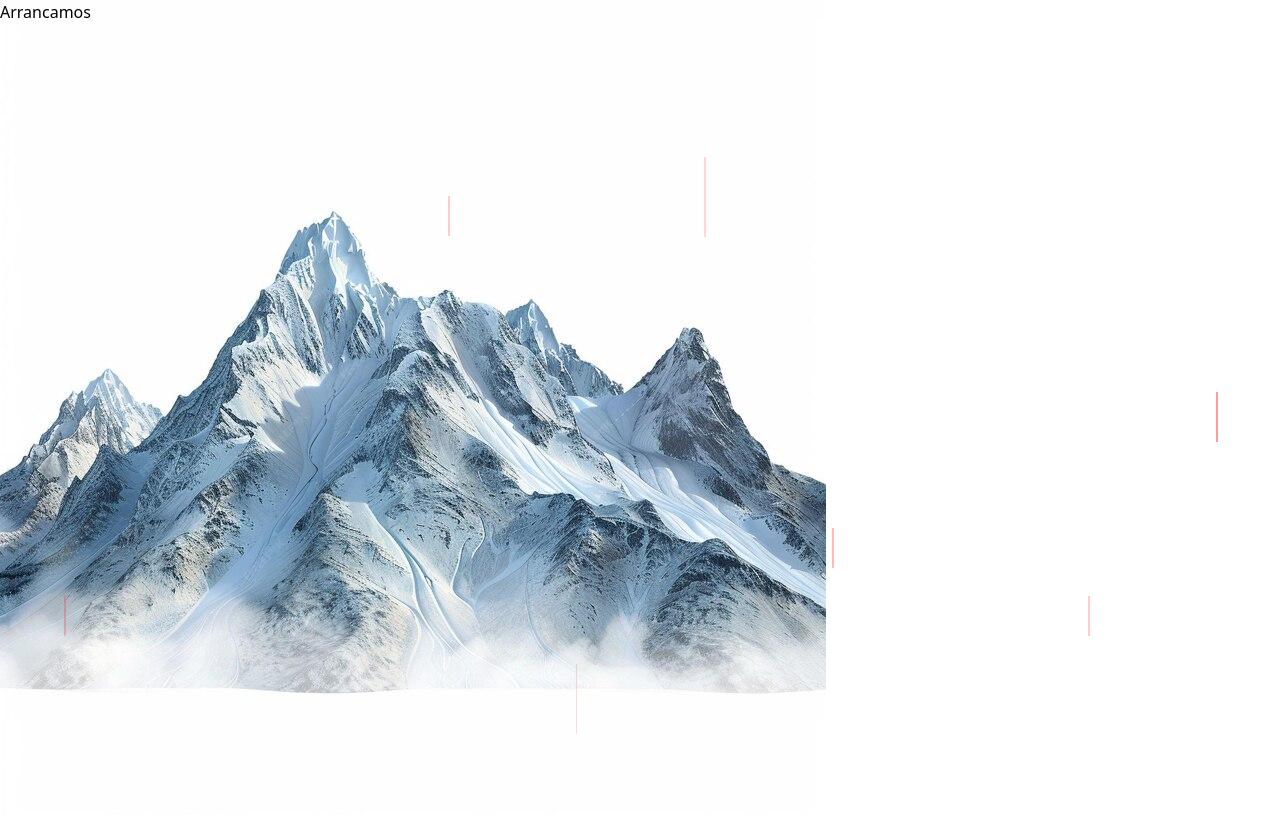
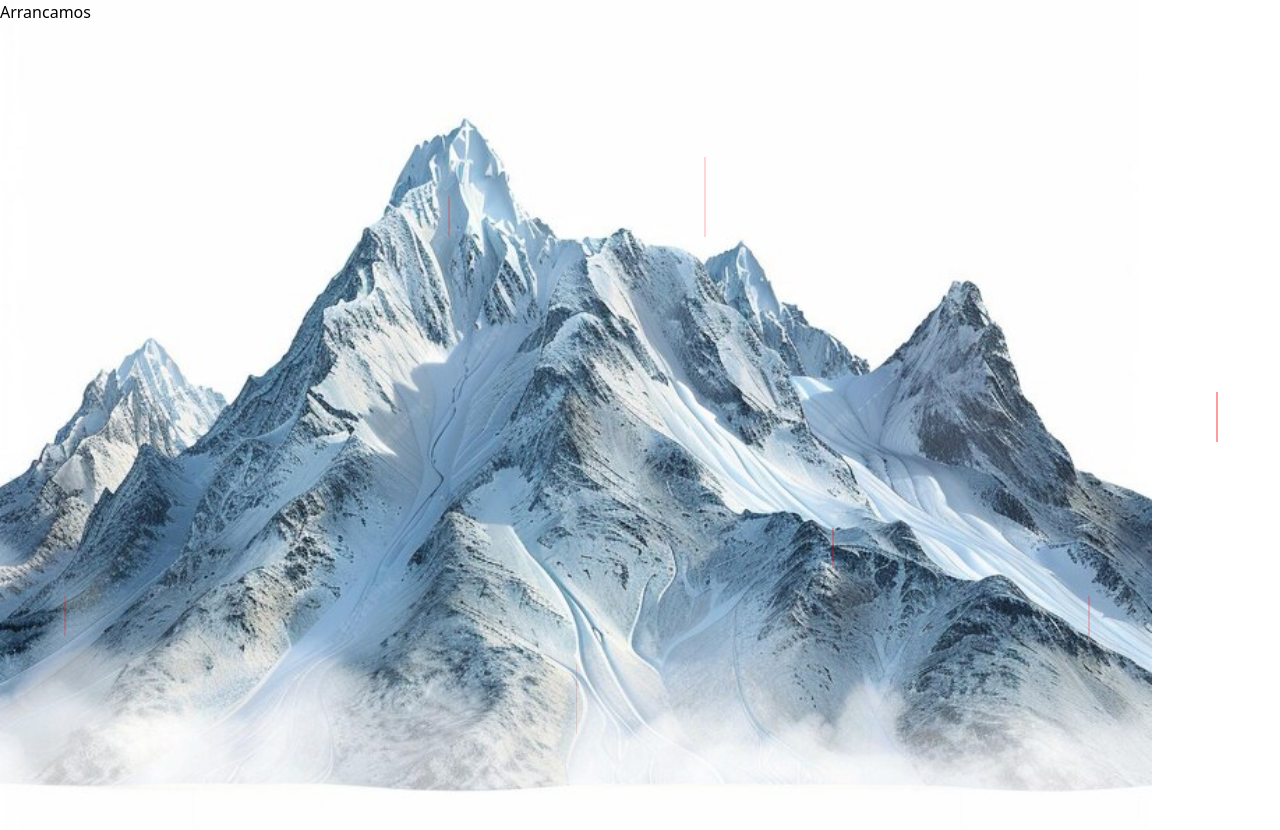
Before and after one commit to ArielGnz/cg-page, a React (Vite) app: page / in a window 1280 px wide. Shown: the top 830 px of the page. Built offline with nearby package versions, Linux system fonts and the light colour scheme.

Commit message:
trabajando en la imagen de fondo

```diff
--- a/index.css
+++ b/index.css
@@ -1,10 +1,18 @@
+
+html, body {
+    margin: 0; /* Elimina los márgenes predeterminados */
+    padding: 0; /* Elimina el padding predeterminado */
+    width: 90%;
+    height: 100%;
+    overflow: hidden; /* Asegura que el body y el html ocupen el 100% de la pantalla */
+}
 
 body {
     background-image: url('/src/assets/m3.jpg'); /* Ruta de la imagen */
-    width: 100%;
-    height: 100%;
-    background-repeat: no-repeat
-  }
+    background-size: cover; /* Escala la imagen para cubrir toda la pantalla */
+    background-position: center; /* Centra la imagen */
+    background-repeat: no-repeat; /* Evita que la imagen se repita */
+}
 
 .burbuja{
 
@@ -103,7 +111,7 @@ body {
         opacity: .4;
     }
     100%{
-        top: 100vh;
+        top: 100%;
         opacity: 0;
     }
 }
```
